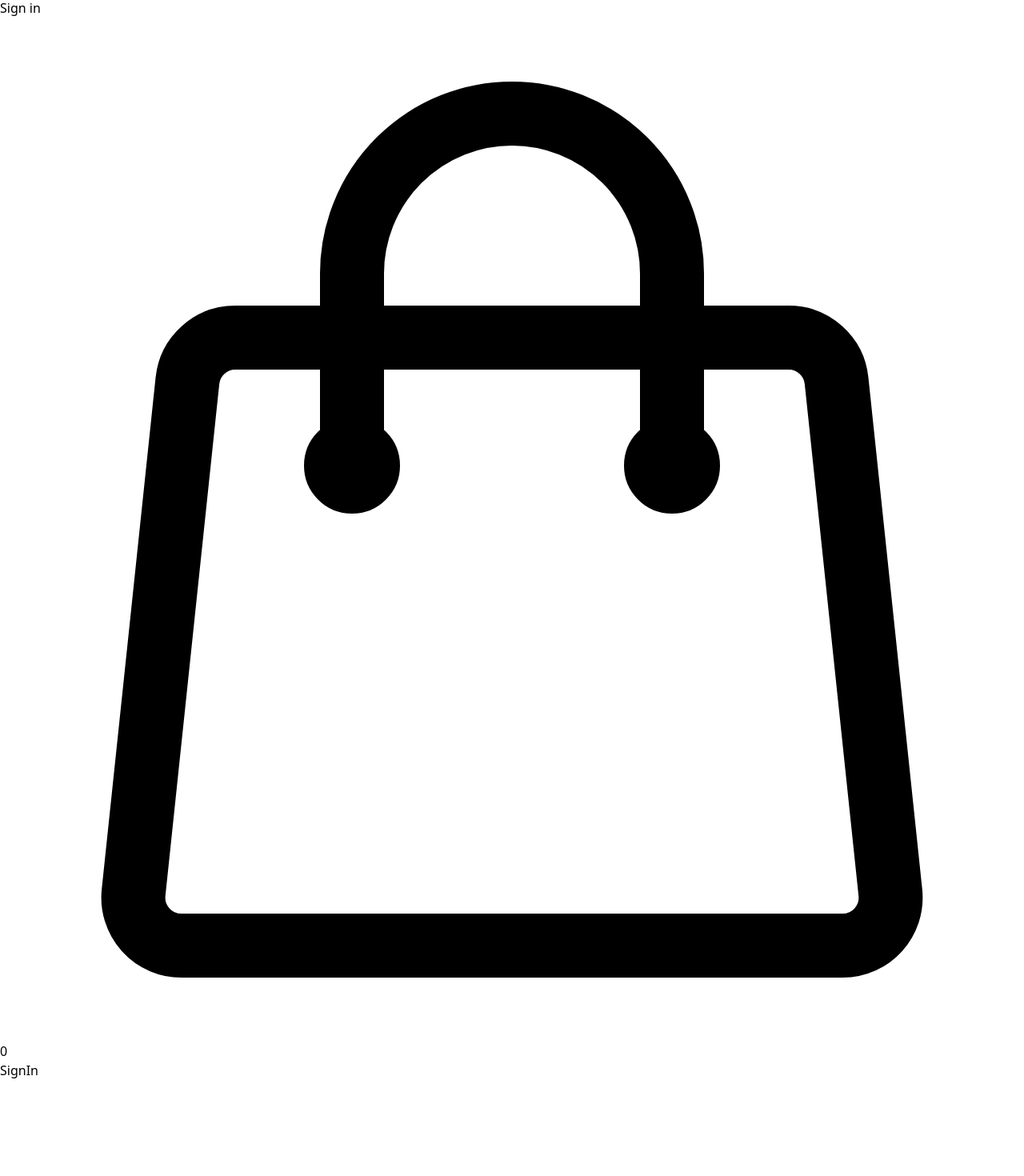
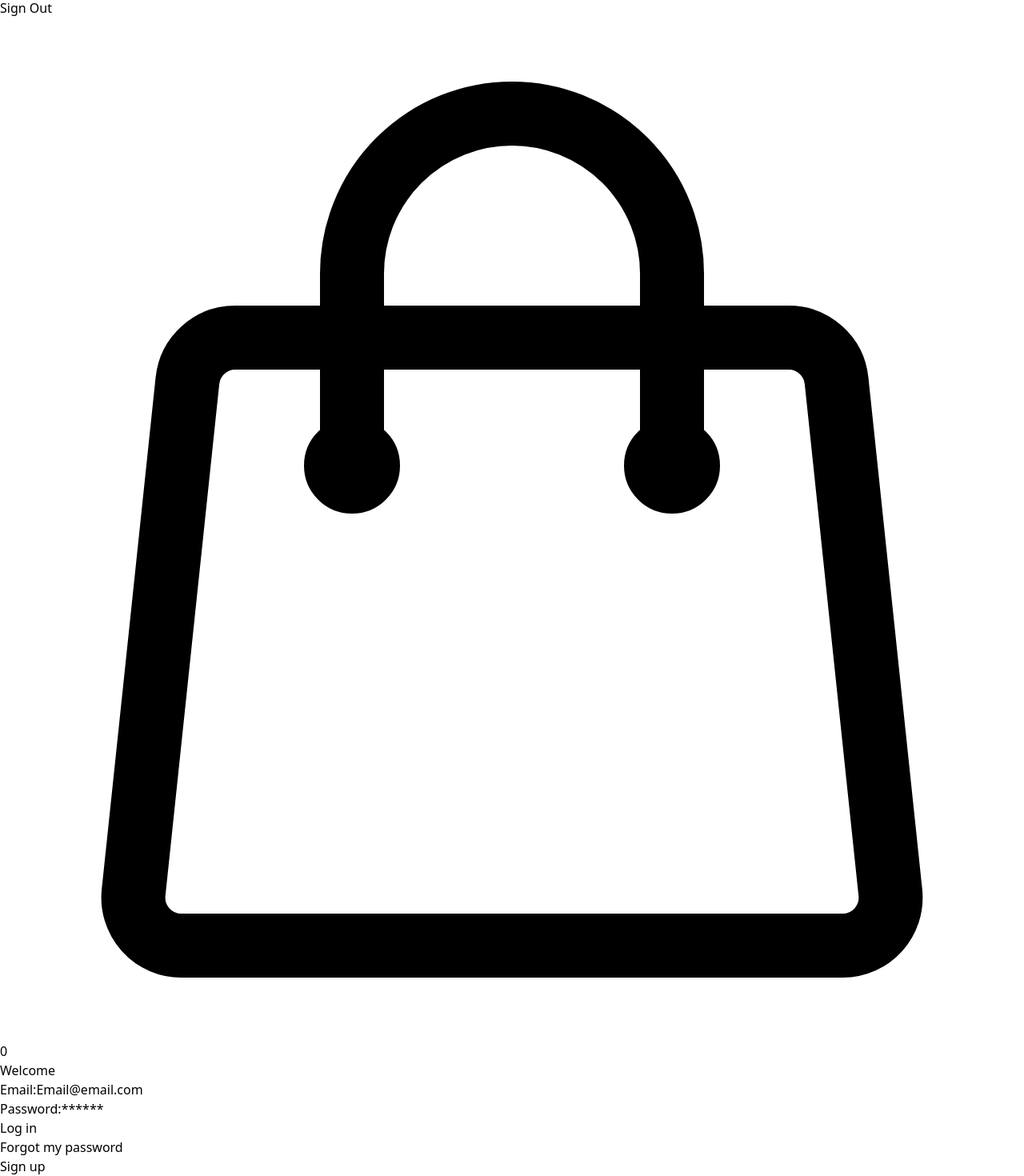
Before and after one commit to FeniaPfa/tailwind-ecommerce, a React (Vite) app: page /signin in a window 1280 px wide. Shown: the part 242-1712 px from the top of the page at 80% size. Before the commit the page ends 1592 px from the top, so only its background shows below. Built offline with nearby package versions, Linux system fonts and the light colour scheme.

Commit message:
build: :package: update dependencies

```diff
--- a/src/components/Navbar.jsx
+++ b/src/components/Navbar.jsx
@@ -4,11 +4,16 @@ import { ShoppingBagIcon } from '@heroicons/react/24/outline';
 import { fetchProducts } from '../redux/productsSlice';
 import { navRoutes } from '../constants/navRoutes';
 import { toggleMenu } from '../redux/cartSlice';
+import { logout } from '../redux/userSlice';
 
 export const Navbar = () => {
     const dispatch = useDispatch();
     const cart = useSelector((state) => state.cart);
     const activeStyle = 'underline underline-offset-4';
+    const { signOut } = useSelector((state) => state.user);
+
+    const isUserSignOut = JSON.parse(localStorage.getItem('sign-out')) || signOut;
+    console.log(isUserSignOut);
 
     const getDataFromCategory = (slug) => {
         dispatch(fetchProducts(slug));
@@ -16,6 +21,10 @@ export const Navbar = () => {
 
     const toggleCartMenu = () => {
         dispatch(toggleMenu());
+    };
+
+    const handleSignOut = () => {
+        dispatch(logout());
     };
     return (
         <nav className="flex justify-between bg-white items-center z-10 w-full py-5 px-8 text-sm font-light top-0 fixed shadow-md">
@@ -44,11 +53,18 @@ export const Navbar = () => {
                         My account
                     </NavLink>
                 </li>
-                <li>
-                    <NavLink to="/signin" className={({ isActive }) => (isActive ? activeStyle : undefined)}>
-                        Sign in
-                    </NavLink>
-                </li>
+                {isUserSignOut ? (
+                    <li>
+                        <NavLink to="/signin" className={({ isActive }) => (isActive ? activeStyle : undefined)}>
+                            Sign in
+                        </NavLink>
+                    </li>
+                ) : (
+                    <li>
+                        <NavLink onClick={handleSignOut}>Sign Out</NavLink>
+                    </li>
+                )}
+
                 <li onClick={toggleCartMenu}>
                     <ShoppingBagIcon className="h-6 w-6 cursor-pointer" />
                 </li>
--- a/src/pages/SignIn.jsx
+++ b/src/pages/SignIn.jsx
@@ -1,5 +1,31 @@
+import { Link } from 'react-router-dom';
 import { Layout } from '../components/Layout';
 
 export const SignIn = () => {
-    return <Layout>SignIn</Layout>;
+    return (
+        <Layout>
+            <h1 className="font-medium text-xl text-center mb-6 w-80">Welcome</h1>
+            <div className="flex flex-col w-80">
+                <p>
+                    <span className="font-light text-sm">Email:</span>
+                    <span>Email@email.com</span>
+                </p>
+                <p>
+                    <span className="font-light text-sm">Password:</span>
+                    <span>******</span>
+                </p>
+                <Link to="/">
+                    <button className="bg-black disabled:bg-black/40 text-white w-full rounded-lg py-3 mt-4 mb-2">Log in</button>
+                </Link>
+                <div className="text-center">
+                    <a className="font-light text-xs underline underline-offset-4" href="">
+                        Forgot my password
+                    </a>
+                </div>
+                <button className="border border-black disabled:text-black/40 disabled:border-black/40 rounded-lg mt-6 py-3">
+                    Sign up
+                </button>
+            </div>
+        </Layout>
+    );
 };
--- a/src/redux/store.js
+++ b/src/redux/store.js
@@ -3,11 +3,13 @@ import cartReducer from './cartSlice';
 import productDetailReducer from './productDetailSlice';
 import ordersReducer from './ordersSlice';
 import productsReducer from './productsSlice';
+import userReducer from './userSlice';
 export const store = configureStore({
     reducer: {
         cart: cartReducer,
         productDetail: productDetailReducer,
         orders: ordersReducer,
         products: productsReducer,
+        user: userReducer,
     },
 });
--- /dev/null
+++ b/src/redux/userSlice.js
@@ -0,0 +1,27 @@
+import { createSlice } from '@reduxjs/toolkit';
+
+const initialState = {
+    account: {},
+    signOut: false,
+};
+
+const userSlice = createSlice({
+    name: 'user',
+    initialState,
+    reducers: {
+        login: (state, action) => {
+            const stringifiedSignIn = JSON.stringify(false);
+            localStorage.setItem('sign-out', stringifiedSignIn);
+            state.signOut = false;
+        },
+        logout: (state) => {
+            const stringifiedSignOut = JSON.stringify(true);
+            localStorage.setItem('sign-out', stringifiedSignOut);
+            state.signOut = true;
+        },
+    },
+});
+
+export const { logout } = userSlice.actions;
+
+export default userSlice.reducer;
```
Also changed, not shown: 1 other file (tests, documents, lock files or other folders).
